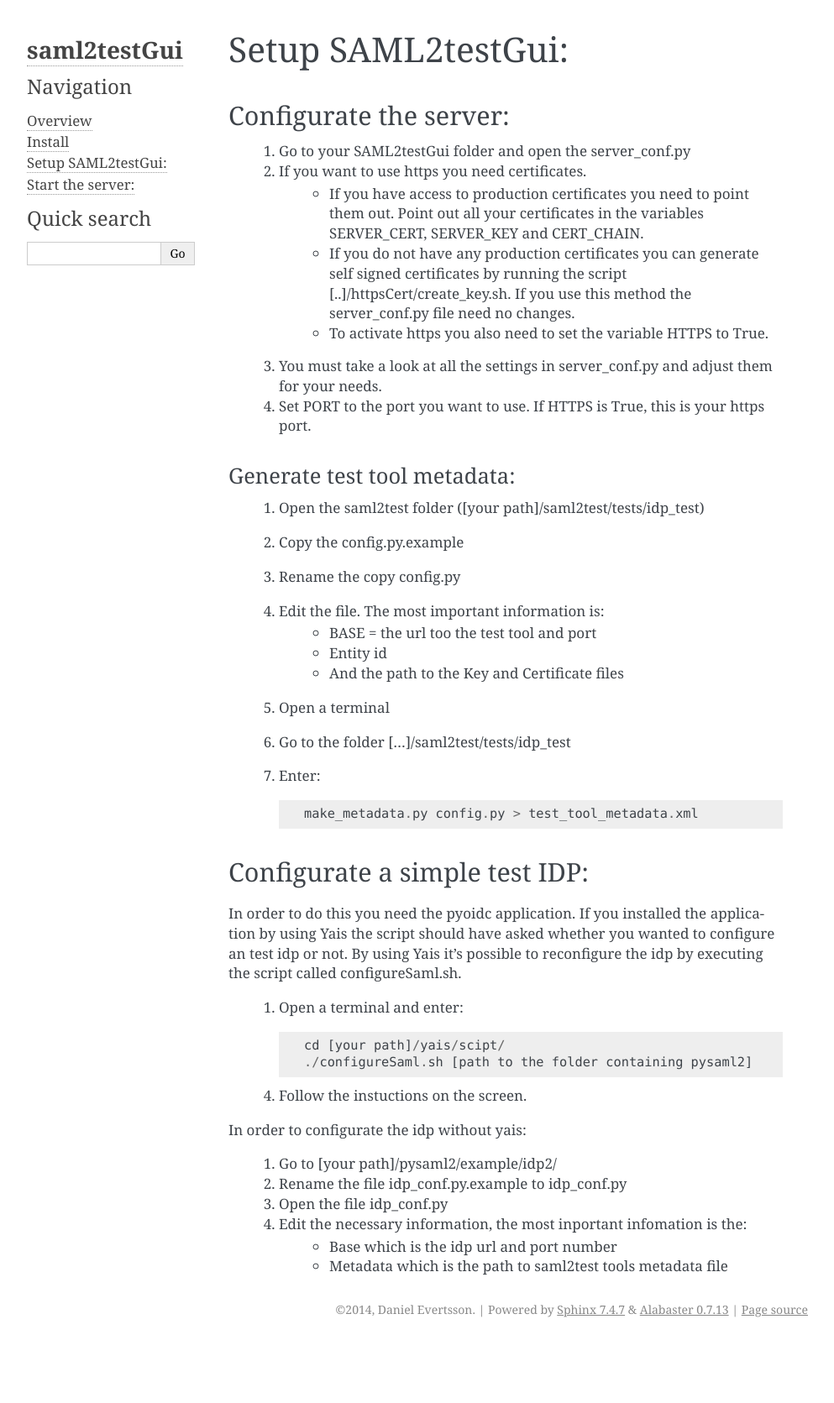
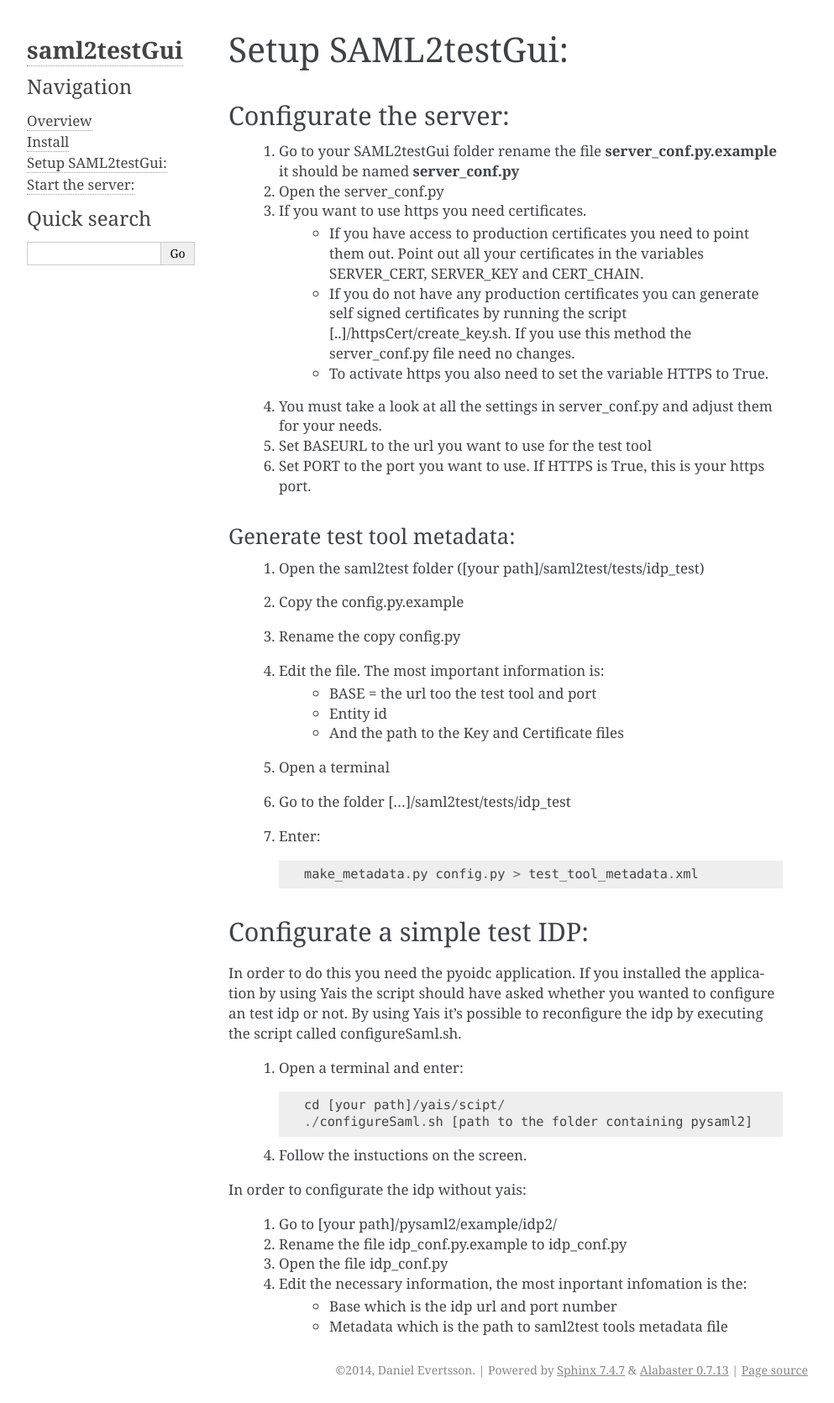
Before and after one commit to its-dirg/saml2testGui, a Sphinx documentation site: the page built from doc/setup.rst, in a window 1280 px wide. Shown: the whole page at 84% size, without its empty margins (148-1141 px from the left). Built offline with Sphinx 7.4.7, drawn with Linux system fonts in a browser that asks for light colours; pages that are not in the unit, such as notebooks, are missing from menus; before the commit the page ends 1599 px from its top, so only the background shows below that.

Commit message:
Updated doc

```diff
--- a/doc/setup.rst
+++ b/doc/setup.rst
@@ -4,14 +4,15 @@
 Configurate the server:
 ***********************
 
-
-    1. Go to your SAML2testGui folder and open the server_conf.py
-    2. If you want to use https you need certificates.
+    #. Go to your SAML2testGui folder rename the file **server_conf.py.example** it should be named **server_conf.py**
+    #. Open the server_conf.py
+    #. If you want to use https you need certificates.
         * If you have access to production certificates you need to point them out. Point out all your certificates in the variables SERVER_CERT, SERVER_KEY and CERT_CHAIN.
         * If you do not have any production certificates you can generate self signed certificates by running the script [..]/httpsCert/create_key.sh. If you use this method the server_conf.py file need no changes.
         * To activate https you also need to set the variable HTTPS to True.
-    3. You must take a look at all the settings in server_conf.py and adjust them for your needs.
-    4. Set PORT to the port you want to use. If HTTPS is True, this is your https port.
+    #. You must take a look at all the settings in server_conf.py and adjust them for your needs.
+    #. Set BASEURL to the url you want to use for the test tool
+    #. Set PORT to the port you want to use. If HTTPS is True, this is your https port.
 
 Generate test tool metadata:
 ----------------------------
```
